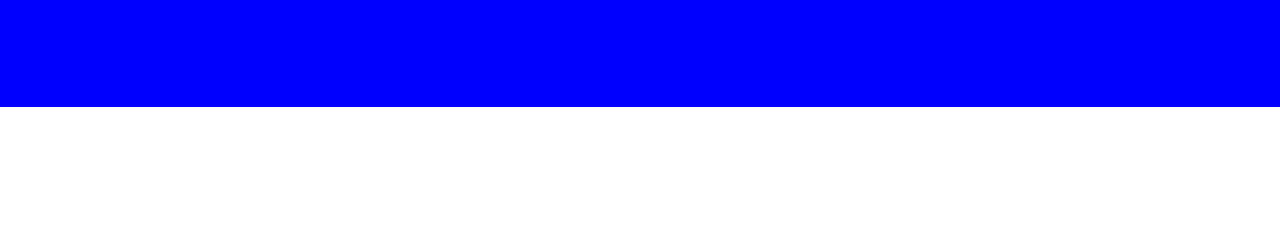
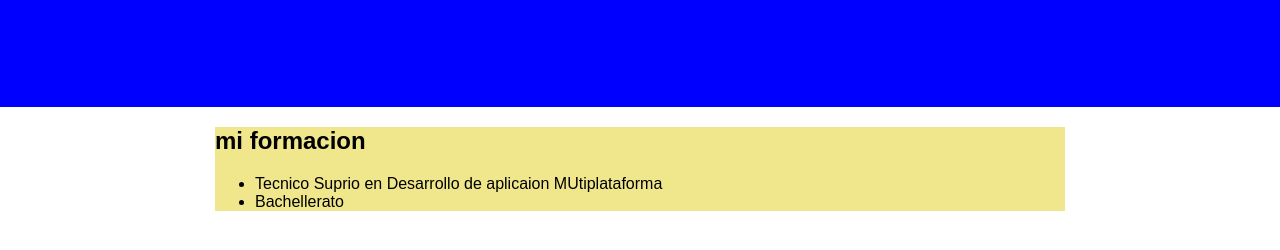
Before and after one commit to karynaYUN/Portfolio, a plain HTML site: page index.html in a window 1280 px wide. Shown: the part 186-436 px from the top of the page. Drawn offline with Linux system fonts and the light colour scheme.

Commit message:
mi formacion

```diff
--- a/estilo.css
+++ b/estilo.css
@@ -13,3 +13,8 @@ h1{
     margin: 0;
     padding: 4em 0;
 }
+main{
+    max-width: 850px;
+    background-color: khaki;
+    margin: auto;
+}
--- a/index.html
+++ b/index.html
@@ -12,4 +12,13 @@
         Mi pagina
     </h1>
 </header>
+<main>
+    <h2>
+        mi formacion
+    </h2>
+    <ul>
+        <li>Tecnico Suprio en Desarrollo de aplicaion MUtiplataforma </li>
+        <li>Bachellerato</li>
+    </ul>
+</main>
 </html>
```
